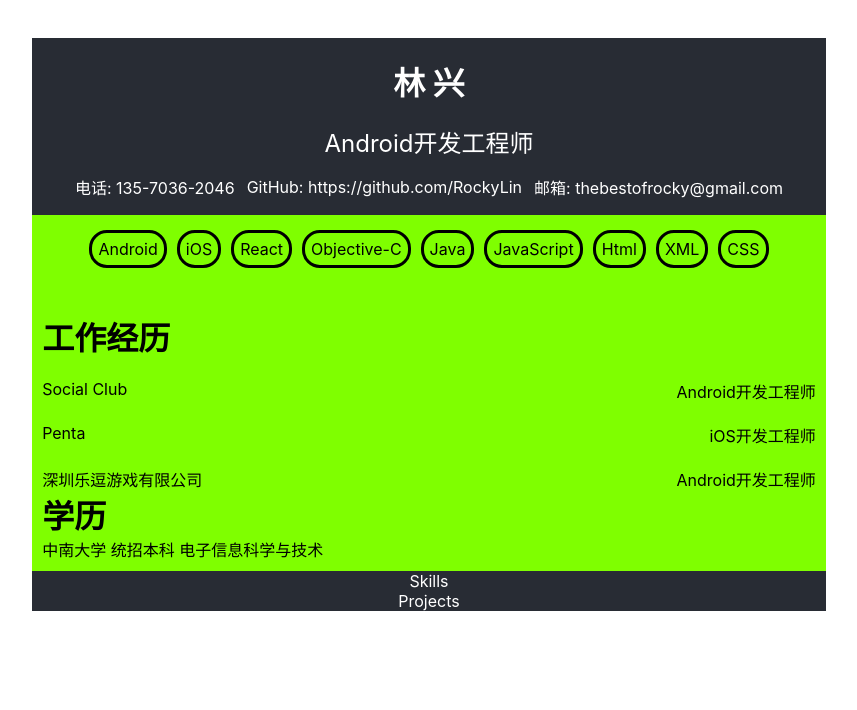
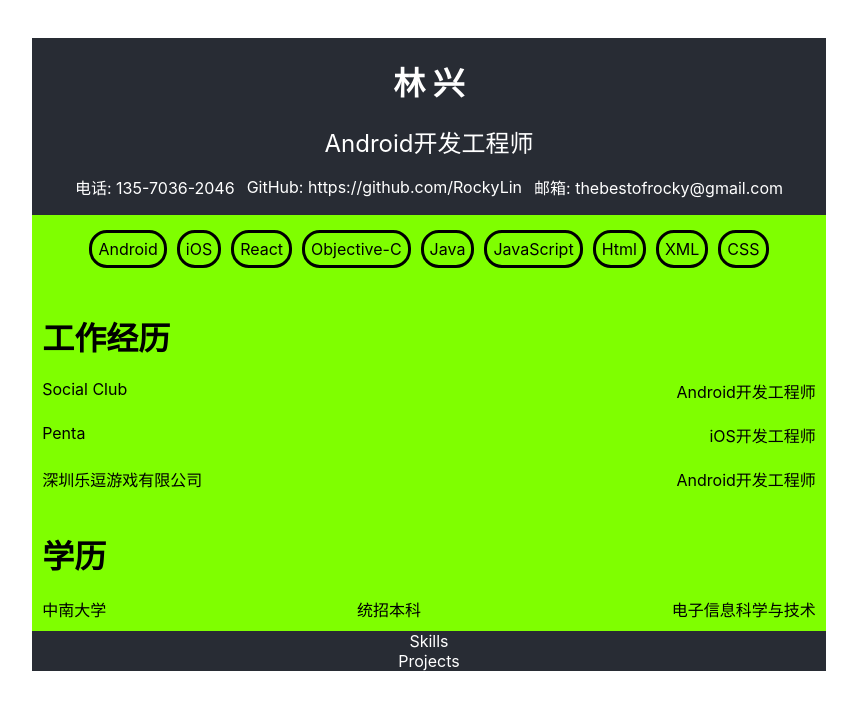
Before and after one commit to RockyLin/my-cv, a React (Create React App) app: page / in a window 1280 px wide. Shown: the top 710 px of the page, without its empty margins (211-1068 px from the left). Built offline with nearby package versions, Linux system fonts and the light colour scheme.

Commit message:
set css for Education element

```diff
--- a/src/components/Education/Education.css
+++ b/src/components/Education/Education.css
@@ -0,0 +1,8 @@
+.education-container{
+    margin-top: 40px;
+}
+
+.university-major{
+    display: flex;
+    justify-content: space-between;
+}
--- a/src/components/Education/Education.tsx
+++ b/src/components/Education/Education.tsx
@@ -2,9 +2,14 @@ import "./Education.css"
 
 function Education(){
     return(
-        <div>
+        <div className="education-container">
             <h1>学历</h1>
-            <p>中南大学 统招本科 电子信息科学与技术</p>
+            <br/>
+            <div className="university-major">
+                <p>中南大学</p>
+                <p>统招本科</p>
+                <p>电子信息科学与技术</p>
+            </div>
         </div>
     );
 }
```
